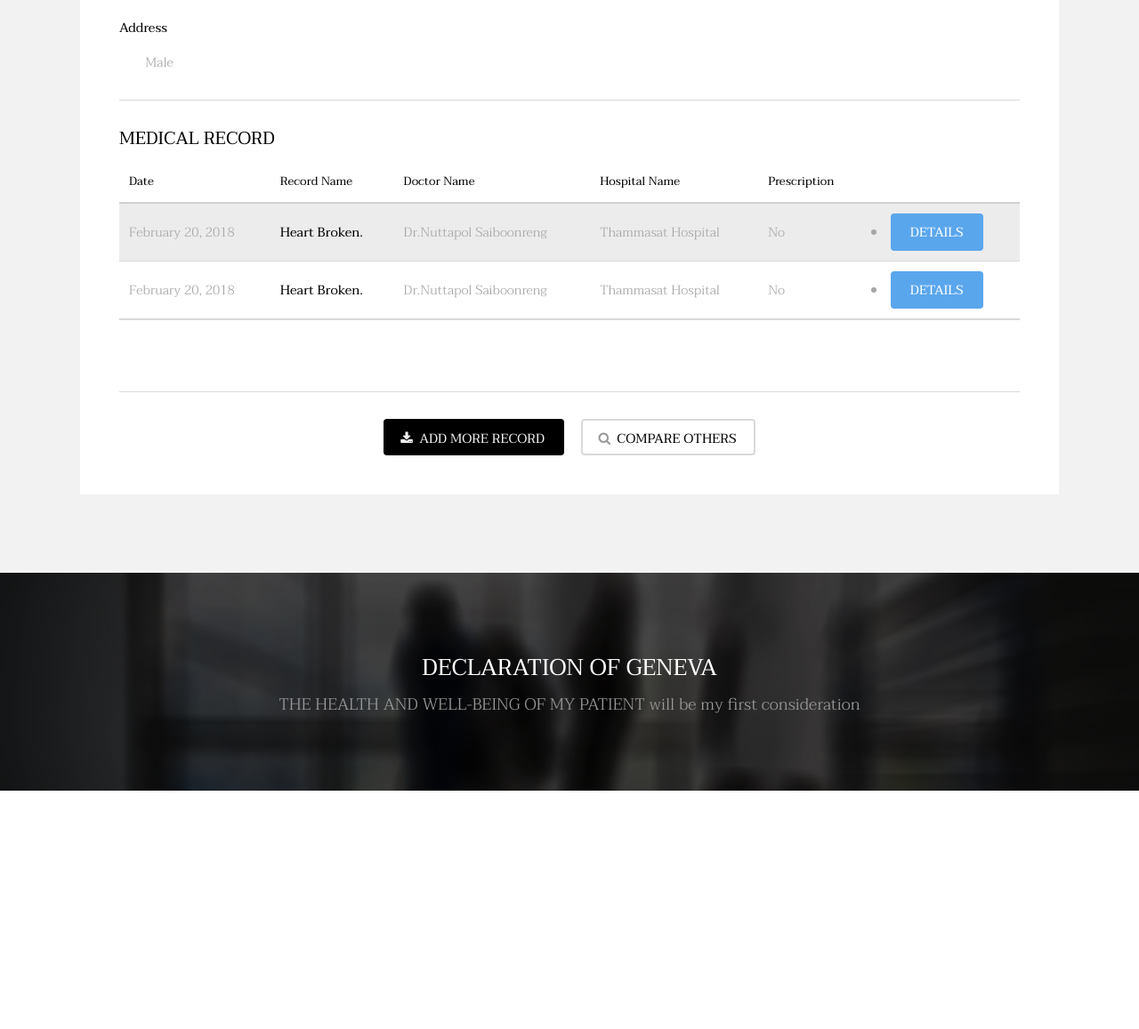
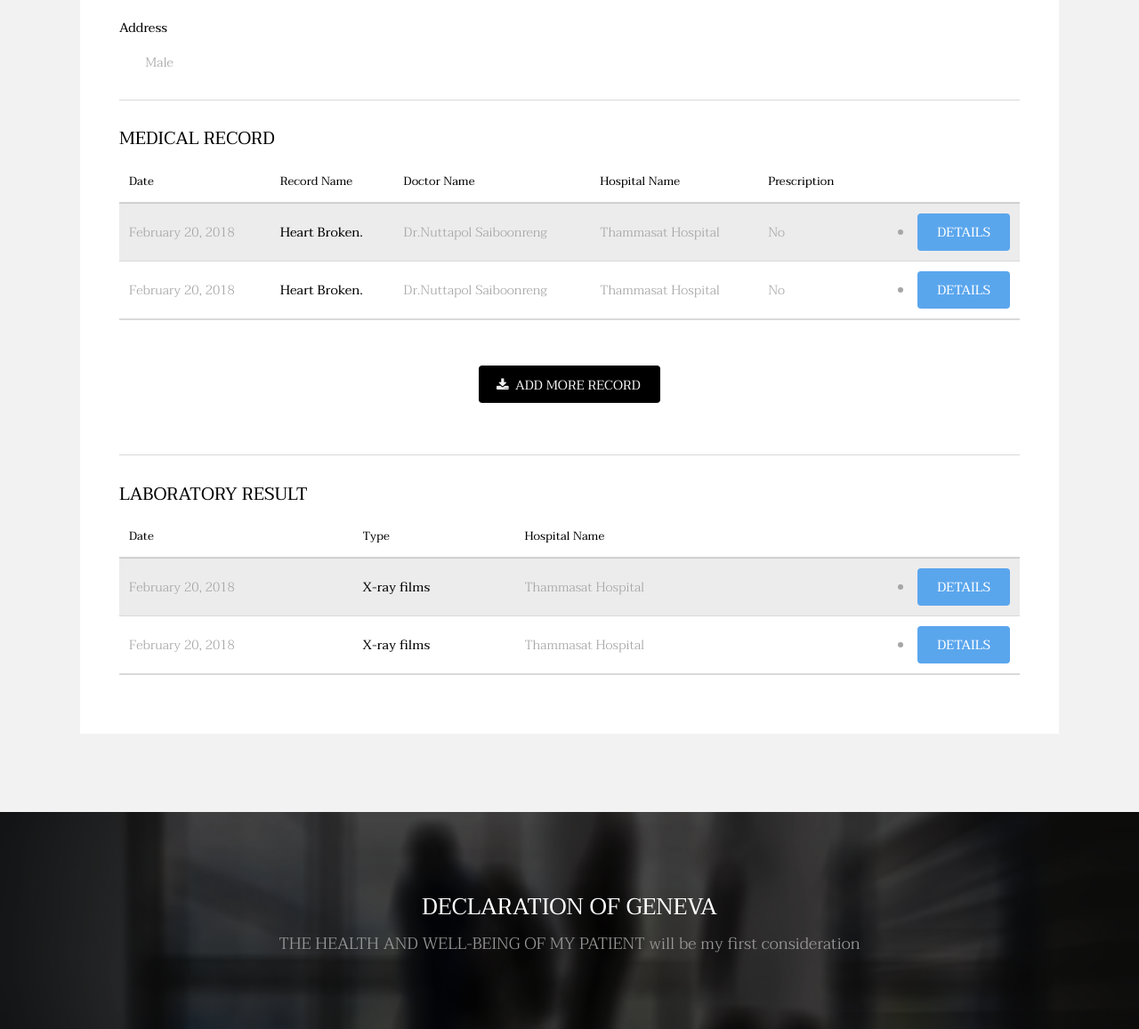
Before and after one commit to benzkjy/Geek, a PHP site: page /patientInfo.php in a window 1280 px wide. Shown: the part 938-2095 px from the top of the page at 89% size. Before the commit the page ends 1827 px from the top, so only its background shows below. Run offline with PHP 8.4, Linux system fonts and the light colour scheme; some libraries are stand-ins or nearby versions.

Commit message:
Make the button move to the right

```diff
--- a/patientInfo.php
+++ b/patientInfo.php
@@ -76,7 +76,7 @@
                                     <td>Dr.Nuttapol Saiboonreng</td>
                                     <td>Thammasat Hospital</td>
                                     <td>No</td>
-                                    <td>
+                                    <td align="right">
                                         <li><a href="#" class="button special">Details</a></li>
                                     </td>
                                 </tr>
@@ -86,7 +86,7 @@
                                     <td>Dr.Nuttapol Saiboonreng</td>
                                     <td>Thammasat Hospital</td>
                                     <td>No</td>
-                                    <td>
+                                    <td align="right">
                                         <li><a href="#" class="button special">Details</a></li>
                                     </td>
                                 </tr>
@@ -97,12 +97,48 @@
                                 </tr>
                                 </tfoot>
                             </table>
+                            <ul class="actions" align="center">
+                                <li><a href="#" class="button icon fa-download">Add more Record</a></li>
+                            </ul>
                         </div>
+
                 <hr>
-                <ul class="actions" align="center">
-                    <li><a href="#" class="button icon fa-download">Add more Record</a></li>
-                    <li><a href="#" class="button alt icon fa-search">Compare Others</a></li>
-                </ul>
+                <h3>Laboratory Result</h3>
+                <div class="table-wrapper" align="center">
+                    <table>
+                        <thead>
+                        <tr>
+                            <th>Date</th>
+                            <th>Type</th>
+                            <th>Hospital Name</th>
+                            <th></th>
+                        </tr>
+                        </thead>
+                        <tbody>
+                        <tr>
+                            <td>February 20, 2018</td>
+                            <td><b>X-ray films</b></td>
+                            <td>Thammasat Hospital</td>
+                            <td align="right">
+                                <li><a href="#" class="button special">Details</a></li>
+                            </td>
+                        </tr>
+                        <tr>
+                            <td>February 20, 2018</td>
+                            <td><b>X-ray films</b></td>
+                            <td>Thammasat Hospital</td>
+                            <td align="right">
+                                <li><a href="#" class="button special">Details</a></li>
+                            </td>
+                        </tr>
+                        </tbody>
+                        <tfoot>
+                        <tr>
+                            <td colspan="6"></td>
+                        </tr>
+                        </tfoot>
+                    </table>
+                </div>
 
             </div>
 
--- a/search.php
+++ b/search.php
@@ -45,7 +45,7 @@
                 </form>
                 <hr>
 
-                <h3>Medical Record</h3>
+                <h3>Patient Record</h3>
                 <div class="table-wrapper" align="center">
                     <table>
                         <thead>
@@ -63,7 +63,7 @@
                             <td><b>Mr.Pasin Jiratthiticheep</b></td>
                             <td>Male</td>
                             <td>May 16, 2015</td>
-                            <td>
+                            <td align="right">
                                 <li><a href="#" class="button special">Details</a></li>
                             </td>
                         </tr>
@@ -72,7 +72,7 @@
                             <td><b>Mr.Pasin Jiratthiticheep</b></td>
                             <td>Male</td>
                             <td>May 16, 2015</td>
-                            <td>
+                            <td align="right">
                                 <li><a href="#" class="button special">Details</a></li>
                             </td>
                         </tr>
```
